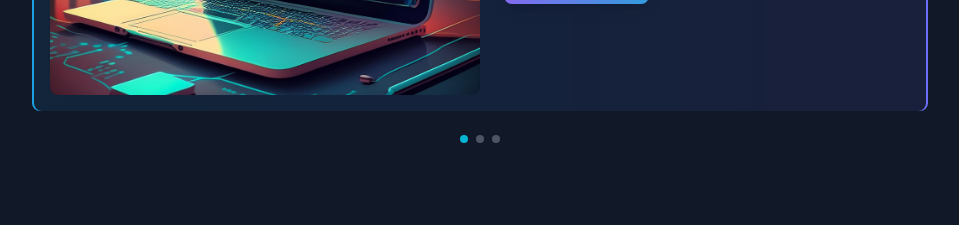
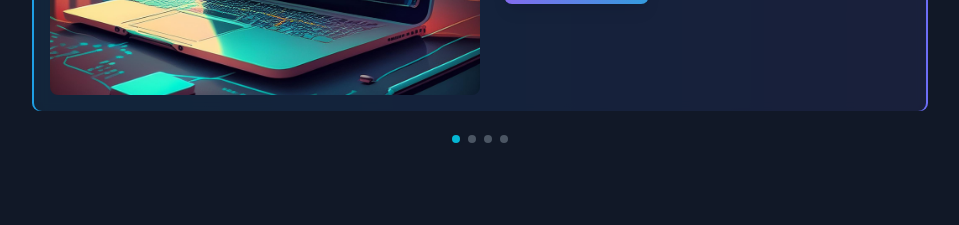
Before and after one commit to LasaK97/My-portofolio, a Next.js app: page / in a window 1280 px wide. Shown: the part 4420-4645 px from the top of the page, without its empty margins (160-1119 px from the left). Built offline with nearby package versions, Linux system fonts and the light colour scheme.

Commit message:
Updated self protofolio website

```diff
--- a/src/app/api/send-email/route.ts
+++ b/src/app/api/send-email/route.ts
@@ -44,7 +44,7 @@ export async function POST(req: Request) {
       subject: `Portfolio Contact: ${subject}`,
       html: `
         <div style="font-family: Arial, sans-serif; max-width: 600px; margin: 0 auto;">
-          <h2 style="color: #06b6d4;">New Contact Form Submission</h2>
+          <h2 style="color: #06b6d4;">Mail Form Portofolio Contact Submission</h2>
           <p><strong>Name:</strong> ${name}</p>
           <p><strong>Email:</strong> ${email}</p>
           <p><strong>Subject:</strong> ${subject}</p>
--- a/src/components/sections/ProjectsSection.tsx
+++ b/src/components/sections/ProjectsSection.tsx
@@ -44,7 +44,16 @@ const ProjectsSection = () => {
       image: "/images/projects/ai-insurance.png",
       githubUrl: "https://github.com/LasaK97/AI-Powered-Insurance-recommendation-system",
       technologies: ["Python", "PyTorch", "Streamlit", "Scikit-learn", "Scipy", "Plotly"]
-    }
+    },
+    {
+      id: 4,
+      title: "Self Portofolio Website.",
+      description: "This portfolio website showcases my front-end development skills, which complement my primary expertise as a data scientist. While my professional focus is on data analysis, machine learning, and statistical modeling, this project demonstrates my ability to work with modern web technologies.",
+      image: "/images/projects/porto.png",
+      githubUrl: "https://github.com/LasaK97/My-portofolio",
+      technologies: ["Next.js", "Tailwind CSS"]
+    },
+
   ];
 
   useEffect(() => {
```
Also changed, not shown: public/images/projects/porto.png (added).
